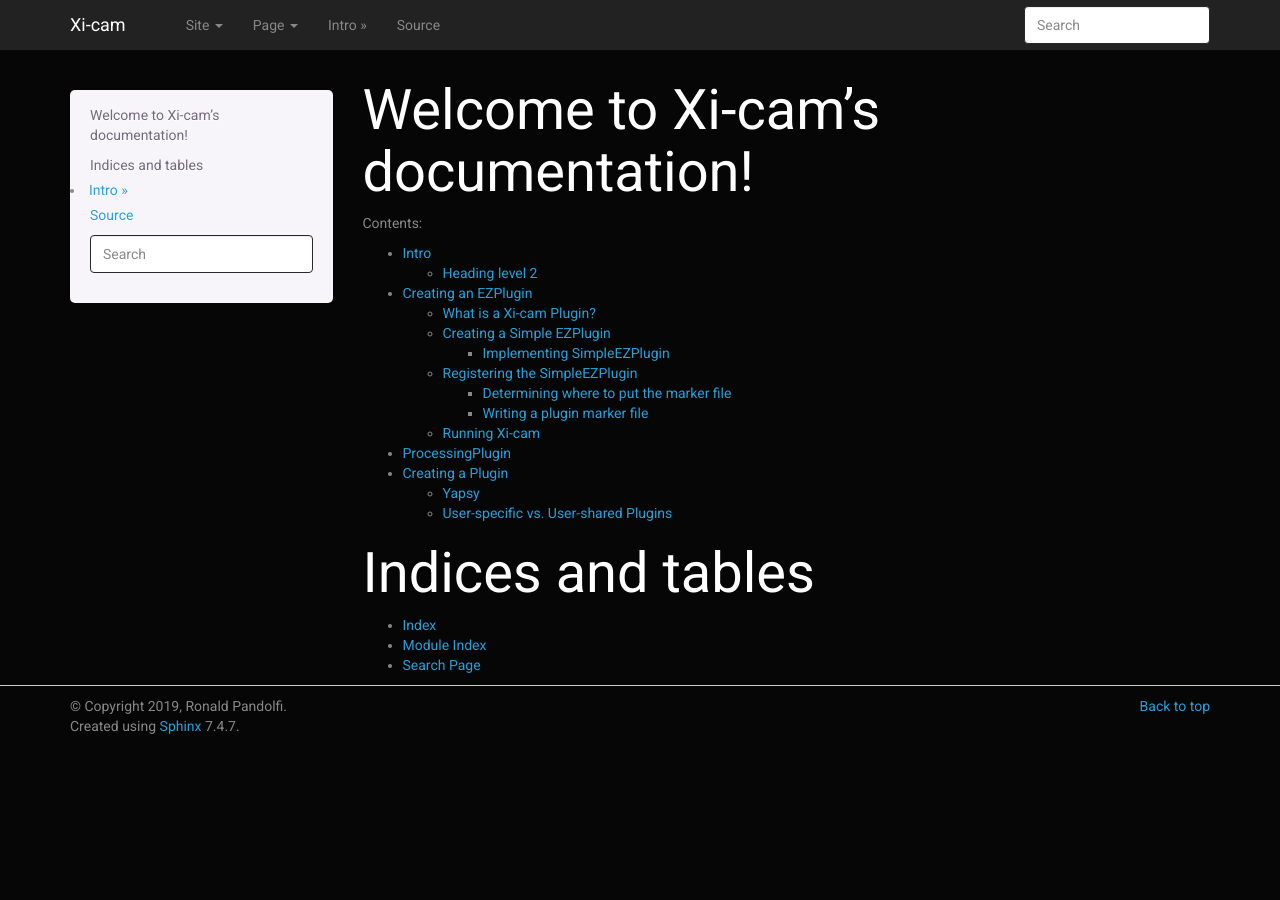
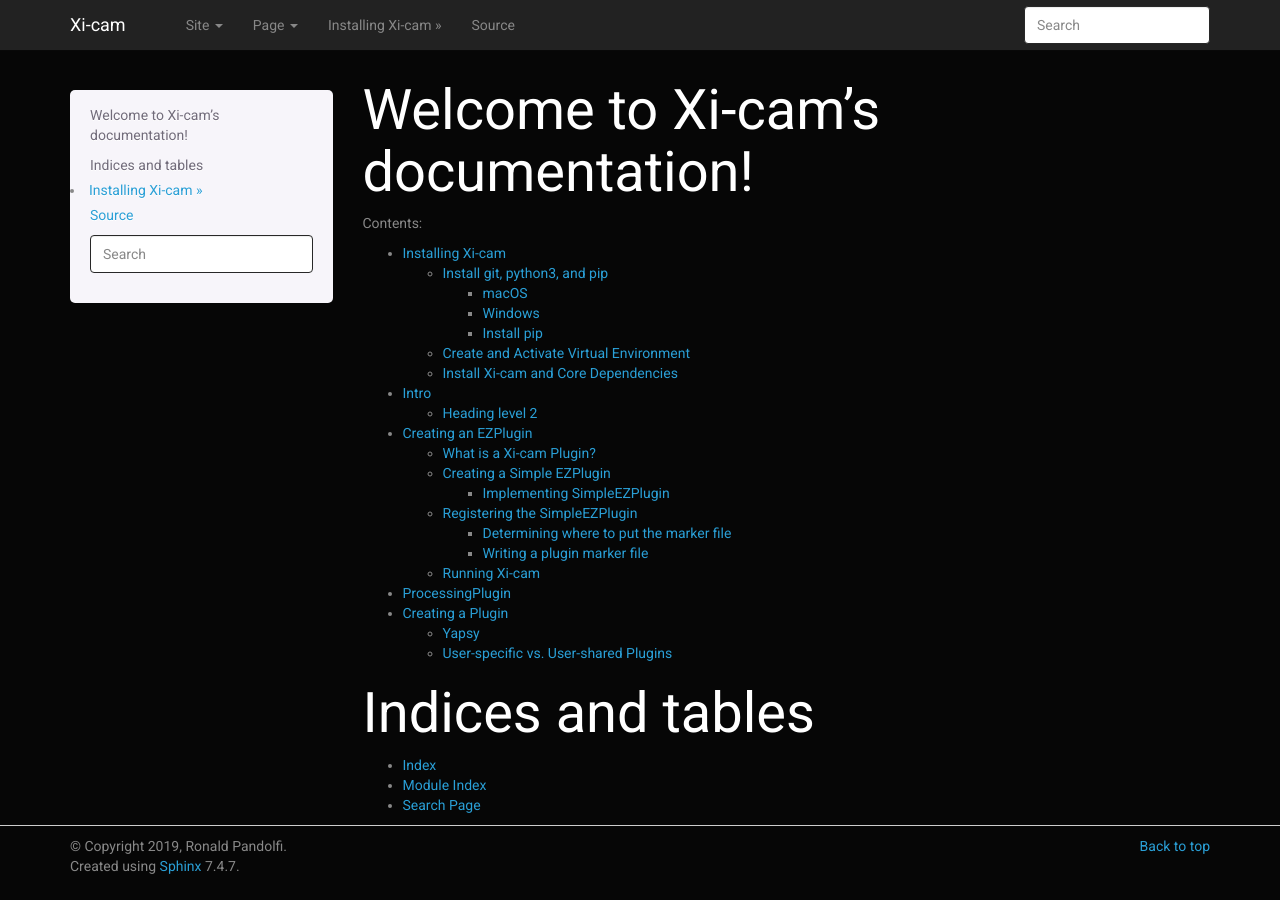
Before and after one commit to Xi-CAM/Xi-cam, a Sphinx documentation site: the page built from docs/source/index.rst, in a window 1280 px wide. Built offline with Sphinx 7.4.7, drawn with Linux system fonts in a browser that asks for light colours; some of the changed lines change nothing that is shown.

Commit message:
Start installation document

````diff
--- a/docs/source/index.rst
+++ b/docs/source/index.rst
@@ -9,6 +9,7 @@
 .. toctree::
    :caption: Contents:
 
+   install
    intro
    ezPlugin
    processingPlugin
--- /dev/null
+++ b/docs/source/install.md
@@ -0,0 +1,94 @@
+# Installing Xi-cam
+
+## Install git, python3, and pip
+
+You will need to ensure that you have both *git* and *python3* installed on
+your system for Xi-cam development. You will also probably want to install
+a text editor or IDE (integrated development environment) for writing python
+code.
+
+`TODO -- need a section on what git is ?`
+
+`TODO -- windows python either 64 or 32 bit`
+
+### macOS
+
+Open the **Terminal** application (in Applications/Utilities).
+In the terminal, check to see if git is installed using ```git --version```.
+Either a version number will be printed, indicating git is already installed,
+or a dialog will open asking "The 'git' command requires the command line
+developer tools. Would you like to install the tools now?" Click the Install
+button to install the developer tools, which will install git for you.
+
+
+You will also need to install python3. You can download python3 at
+[python.org](https://www.python.org/downloads/release/python-373/). You will
+want to get the "macOS 64-bit installer" if you are running any macOS version
+since Mavericks.
+
+### Windows
+
+Download git [here](https://git-scm.com/download/win) and follow the installer's
+instructions. This will install **Git for Windows**, which provides a **Git Bash**
+command line interface as well as a **Git GUI** graphical interface for git.
+
+To install python3, you will first want to check if your system is 32-bit
+or 64-bit architecture. To check this, search for **system information** and
+click the **System Information** icon that shows up. If the search feature is not
+enabled, open a file explorer window (either the folder icon on the bottom
+of the screen or **WindowsKey + E**). On the left, you will need to right-click
+**This PC**. Look for the **System type** text, which will tell you if you have
+a 64-bit or 32-bit operating system.
+
+Next, you will want go to the
+[python.org python3 download page](https://www.python.org/downloads/release/python-373/).
+At the bottom, you will see **Windows x86-64 executable installer** and
+**Windows x86 executable installer**. If you have a **32-bit** operating system,
+download the **x86** installer. If you have a **64-bit** operating system,
+download the **x86-64** installer.
+
+### Install pip
+
+`TODO -- what is pip`
+pip can be installed on
+
+`TODO -- Path configuration for windows python3 installer? check at home`
+
+## Create and Activate Virtual Environment
+
+Create a virtual environment and activate it so we can install the Xi-cam
+components into a sequestered environment. This allows us to install
+
+```
+python3 -m venv <directory>
+source <directory>/bin/actviate
+```
+
+## Install Xi-cam and Core Dependencies
+
+Clone the primary Xi-cam repositories needed for development: Xi-cam.core,
+Xi-cam.gui, Xi-cam.plugins, and Xi-cam.
+
+Then, install these into the virtual environment via pip. Use the **-e** option
+
+```
+git clone https://github.com/Xi-cam.core
+cd Xi-cam.core
+pip install -e .
+cd ..
+
+git clone https://github.com/Xi-cam.gui
+cd Xi-cam.gui
+pip install -e .
+cd ..
+
+git clone https://github.com/Xi-cam.plugins
+cd Xi-cam.plugins
+pip install -e .
+cd ..
+
+git clone https://github.com/Xi-cam
+cd Xi-cam
+pip install -e .
+python run_xicam.py
+```
````
